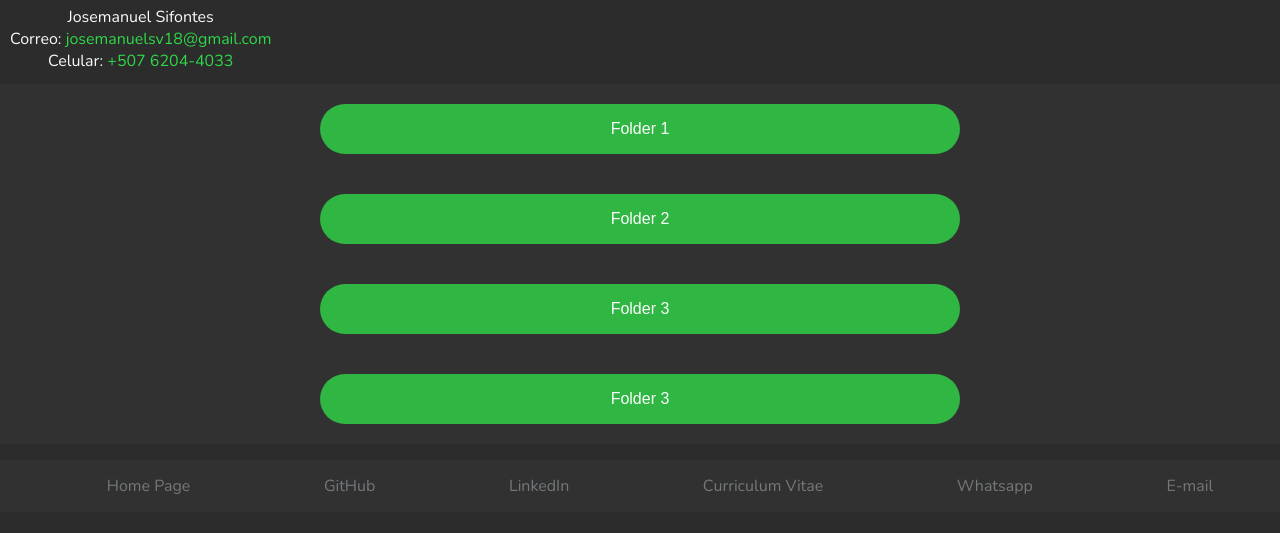
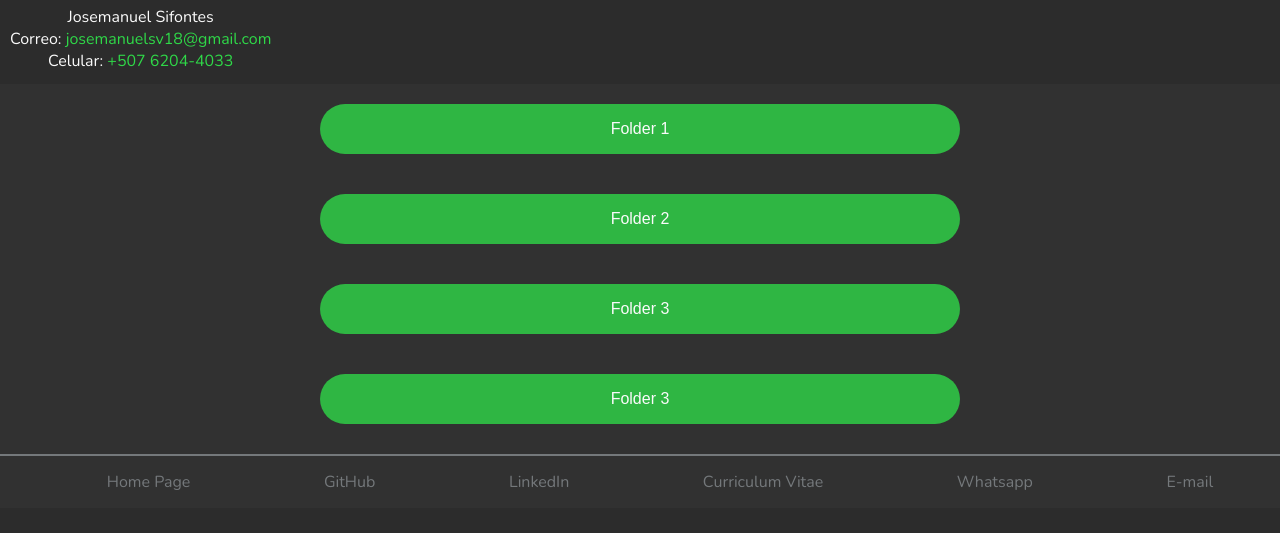
Before and after one commit to josemanuelsv18/josemanuelsv18, a plain HTML site: page portfolio.html in a window 1280 px wide. Shown: the part 231-764 px from the top of the page. Drawn offline with nearby package versions, Linux system fonts and the light colour scheme.

```diff
--- a/portfolio.html
+++ b/portfolio.html
@@ -3,7 +3,7 @@
 <head>
     <meta charset="UTF-8">
     <meta name="viewport" content="width=device-width, initial-scale=1.0">
-    <link rel="icon" type="image/png" href="https://imgur.com/geQto4g.png">
+    <link rel="icon" type="image/png" href="https://i.imgur.com/CUkeXIf.png">
     <link rel="stylesheet" href="styles/portfolio.css">
     <link href="https://fonts.googleapis.com/css2?family=Nunito&family=Roboto&family=Ubuntu&display=swap" rel="stylesheet">
     <title>My Portfolio</title>
--- a/styles/portfolio.scss
+++ b/styles/portfolio.scss
@@ -99,6 +99,7 @@
     flex-direction: column;
     align-items: center;
     background-color: $lightJet;
+    padding-bottom: 10px;
     .main__folder{
         width: 50%;
         display: flex;
@@ -150,6 +151,8 @@
         margin-bottom: 0px;
         display: flex;
         justify-content: space-around;
+        margin-top: 0;
+        border-top: solid 2px $sonicSilver;
         .footer__list--element{
             padding: 15px 0px;
             a{
```
Also changed, not shown: styles/portfolio.css, 1 other file.
